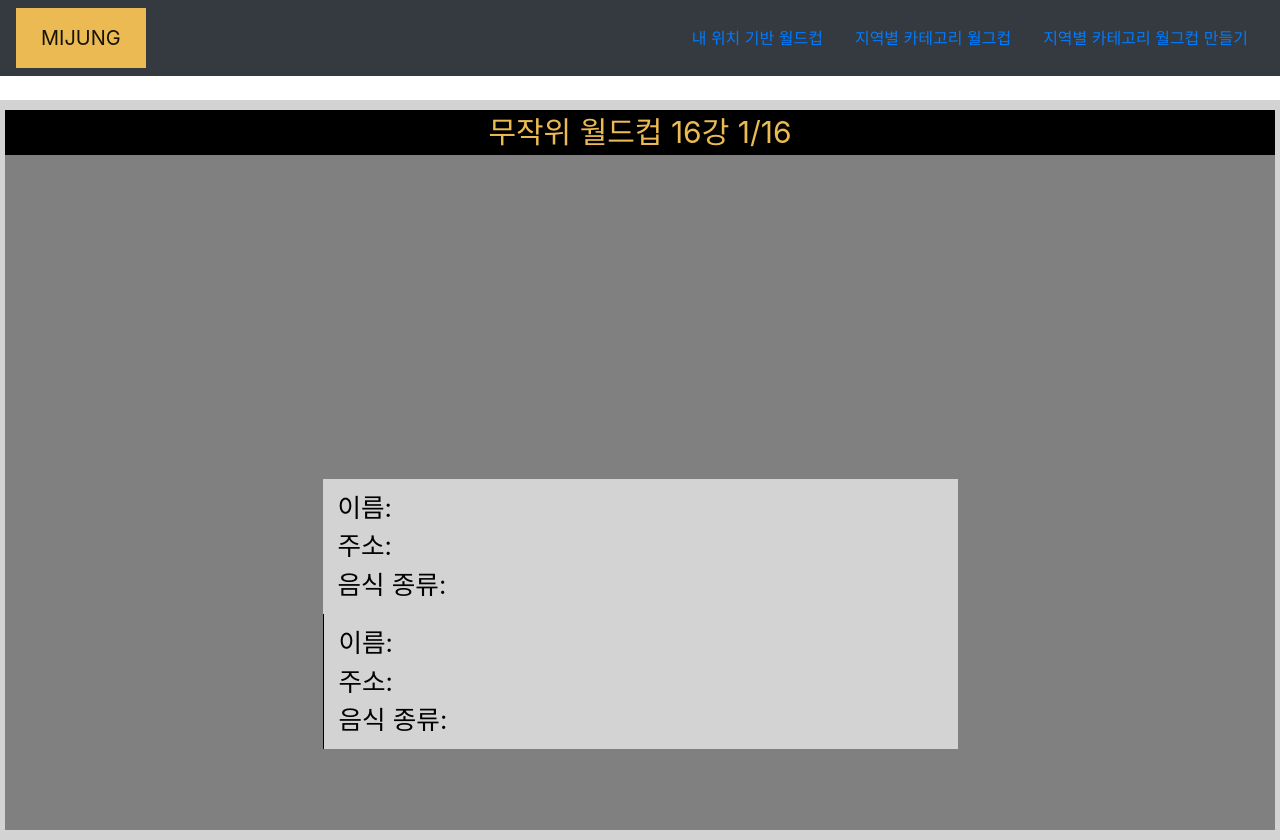
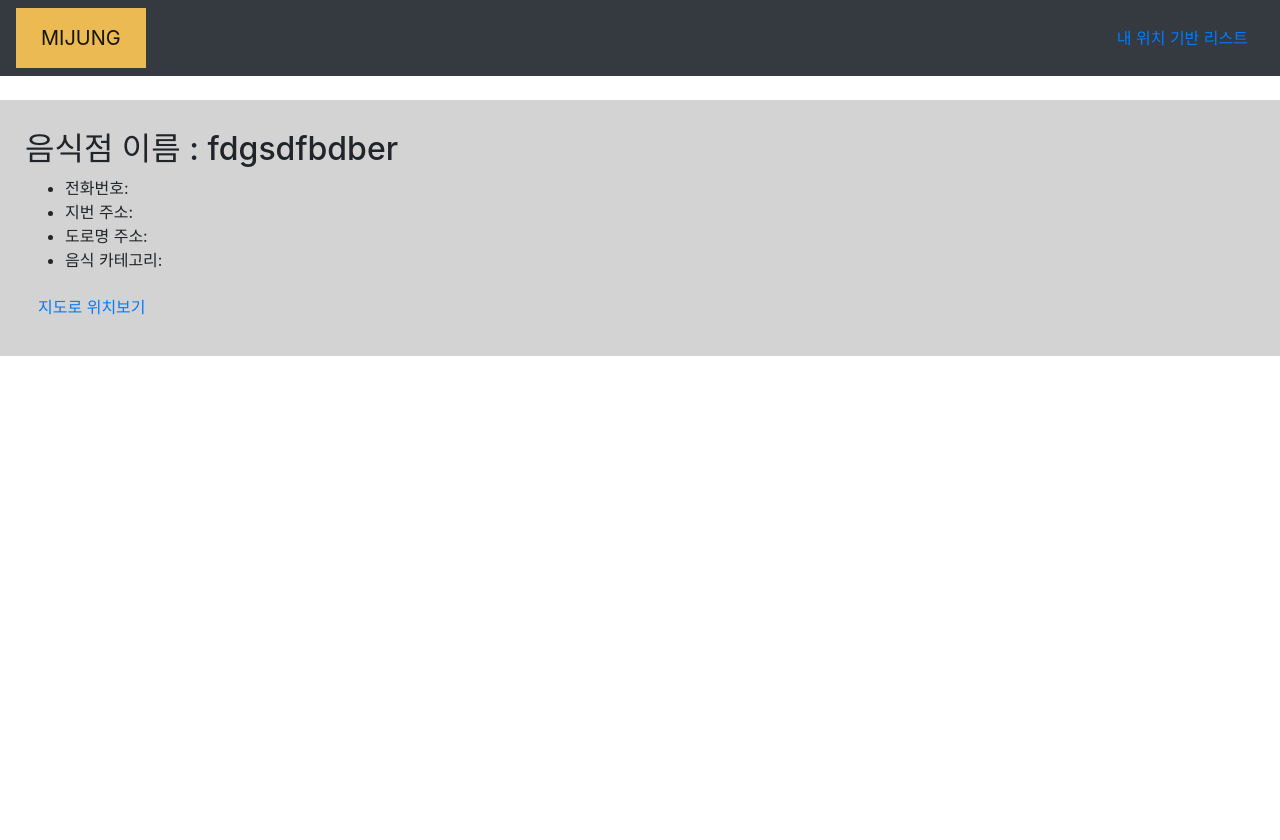
Before and after one commit to kangum99/MiJung, a Flask app: template templates/start.html in a window 1280 px wide. After the commit the page ends 356 px from the top, so only its background shows below. Run offline with Flask 2, Linux system fonts and the light colour scheme; the template is opened without the code that fills it, so the values that code supplies are empty; some libraries are stand-ins or nearby versions.

Commit message:
image 제외

```diff
--- a/app.py
+++ b/app.py
@@ -33,19 +33,19 @@ def random_area():
     for i in range(len(documents)):
         name = documents[i]['place_name']
         phone = documents[i]['phone']
-        data = requests.get(documents[i]['place_url'], headers={
-            'User-Agent': 'Mozilla/5.0 (Windows NT 10.0; Win64; x64)AppleWebKit/537.36 (KHTML, like Gecko) Chrome/73.0.3683.86 Safari/537.36'})
+        # data = requests.get(documents[i]['place_url'], headers={
+        #     'User-Agent': 'Mozilla/5.0 (Windows NT 10.0; Win64; x64)AppleWebKit/537.36 (KHTML, like Gecko) Chrome/73.0.3683.86 Safari/537.36'})
 
-        soup = BeautifulSoup(data.text, 'html.parser')
-        image = soup.select_one("#mArticle > div.cont_essential > div:nth-child(1) > div.details_present > a > span.bg_present")
+        # soup = BeautifulSoup(data.text, 'html.parser')
+        # image = soup.select_one("#mArticle > div.cont_essential > div:nth-child(1) > div.details_present > a > span.bg_present")
 
         # images = image['style']
         # print(image)
-        # # if not images:
-        # #    images = None
-        #
+        # if not images:
+        #    images = None
+
         # images=images.split('\'')[1]
-        print(image)
+        # print(image)
         # .replace(/^url(["']?/, ”).replace(/["']?)$/, ”)
         info = {'place_name': name, 'phone': phone, 'address': documents[i]['address_name'],
         'road_address': documents[i]['road_address_name'], 'place_url': documents[i]['place_url'],
@@ -79,25 +79,5 @@ def start():
     return render_template('start.html')
 
 
-@app.route('/rank')
-def rank():
-    return render_template('rank.html')
-
-
-@app.route('/fix')
-def fix():
-    return render_template('fix.html')
-
-
-@app.route('/category_index')
-def category_index():
-    return render_template('category_index.html')
-
-
-@app.route('/make_category')
-def make_category():
-    return render_template('make_category.html')
-
-
 if __name__ == '__main__':
     app.run('0.0.0.0', port=5000, debug=True)
--- a/templates/start.html
+++ b/templates/start.html
@@ -2,15 +2,11 @@
     <head>
         <meta charset="utf-8">
         <meta name="viewport" content="width=device-width, initial-scale=1.0">
-        <title>음식점 월드컵, 고민고민하지마~ 음식점 월드컵으로 메뉴 정하자(MIJUNG)</title>
-        <meta name="title" content="음식점 월드컵, 음식점 월드컵 만들기 미정, MIJUNG">
-        <meta name="description" content="오늘의 메뉴가 고민스러울 때, 고민하지말고 월드컵으로 정해보자!">
+        <title>음식점 고르기, 고민고민하지마~ 음식점 차트로 메뉴 정하자(MIJUNG)</title>
+        <meta name="title" content="음식점 고르기, 고민고민하지마~ 음식점 차트로 메뉴 정하자(MIJUNG)">
+        <meta name="description" content="음식점 고르기, 고민고민하지마~ 음식점 차트로 메뉴 정하자(MIJUNG)">
         <meta name="keywords"
               content="음식점, 맛집, 데이트 코스, 위치별, 지역별, 월드컵, 회식, 결정장애">
-        <meta property="og:title" content="음식점 월드컵, 고민고민하지마~ 음식점 월드컵으로 메뉴 정하자(MIJUNG)">
-        <meta property="og:description" content="오늘의 메뉴가 고민스러울 때, 고민하지말고 월드컵으로 정해보자!">
-        <meta property="og:image" content="{{ url_for('static', filename='ogimage.jpg') }}">
-        <meta property="og:url" content="https://www.mijung.co.kr/">
         <meta name="robots" content="noimageindex">
         <link rel="canonical" href="https://www.mijung.co.kr/">
         <link href="{{url_for('static',filename='css/style.css')}}" rel="stylesheet">
@@ -31,13 +27,7 @@
                     <div class="nav" id="navbar">
                         <ul class="nav">
                             <li class="nav-item list">
-                                <a class="nav-link " href="/">내 위치 기반 월드컵</a>
-                            </li>
-                            <li class="nav-item list">
-                                <a class="nav-link" href="/category_index"> 지역별 카테고리 월그컵 </a>
-                            </li>
-                            <li class="nav-item list">
-                                <a class="nav-link" href="/make_category"> 지역별 카테고리 월그컵 만들기</a>
+                                <a class="nav-link " href="/">내 위치 기반 리스트</a>
                             </li>
                         </ul>
                     </div>
@@ -45,39 +35,38 @@
                 <div class="tad"><br></div>
                 <div class="wrapper wrapper-content" style="padding:0">
                     <div class="row gray-bg">
-                        <div class="col-lg-12" style="padding:0px">
-                            <div class="ibox float-e-margins" style="margin:0px">
-                                <div class="ibox-content"
-                                     style="height:90vh;text-align:center;padding:0px;background-color:#181818;">
-                                    <div id="wleft"
-                                         style="width:50%;height:100%;max-width:50%;max-height:100%;background-color:gray;background-image: url('#');background-repeat:no-repeat;background-size:contain;background-position:right center;position:relative;z-index:1"
-                                         name="682044"></div>
-                                    <div id="wright"
-                                         style="width:50%;height:100%;max-width:50%;max-height:100%;background-color:gray;background-image: url('#');background-repeat:no-repeat;background-size:contain;background-position:left center;position:relative;left:50%;top:-100%;z-index:2"
-                                         name="682082"></div>
-                                    <div style="width:100%; font-size:30px;max-width:100%;max-height:50%;position:relative;left:0%;top:-200%;z-index:4;vertical-align:center;background-color: black;color:#ecba52;">
-                                        무작위 월드컵 16강 1/16
-                                    </div>
+                        <div class="row" style="margin: 10px;">
+                            <div style="margin: 10px;">
+                              <div>
+                                <h2>음식점 이름 : fdgsdfbdber</h2>
+                              <ul>
+                              <li>전화번호: </li>
+                              <li>지번 주소: </li>
+                              <li>도로명 주소: </li>
+                              <li>음식 카테고리: </li>
+                              </ul>
+                              </div>
+                              <a class="btn btn-default" href="#" role="button">지도로 위치보기</a>
+                            </div><!--/.col-xs-6.col-lg-4-->
 
-                                    <div style="width:100%;height:calc(7 * (1vw + 1vh - 1vmin));max-width:100%;max-height:50%;background-color:;position:relative;left:0%;top:-155%;z-index:4;color:black;font-size:calc(2 * (1vw + 1vh - 1vmin));pointer-events:none;">
-                                        <div class="gray-bg col"
-                                             style="width:50%;display:inline-block;border-right: #181818;text-align:left;margin:0% 5%">
-                                            이름: <br>주소: <br>음식 종류:
-                                        </div>
-                                        <div  class="gray-bg col"
-                                             style="width:50%;border-left: 1px solid black;display:inline-block;text-align:left;margin:0% 5%">
-                                            이름: <br>주소: <br>음식 종류:
-                                        </div>
-                                    </div>
-                                </div>
-                            </div>
                         </div>
                     </div>
                 </div>
             </div>
         </div>
         <script type="text/javascript">
-
+                // $.ajax({
+                //     type: "POST",
+                //     url: "/random/start",
+                //     data: {location_give: location, center_x_give: center_x, center_y_give: center_y, radius_give: radius, n_give: n},
+                //     success: function (response) {
+                //         if (response["result"] == "success") {
+                //             window.location.href = "/start";
+                //         } else {
+                //             alert("server error")
+                //         }
+                //     }
+                // })
 
         </script>
     </body>
```
Also changed, not shown: templates/index.html (+8 -19 lines), db스키마.jpg (deleted).
